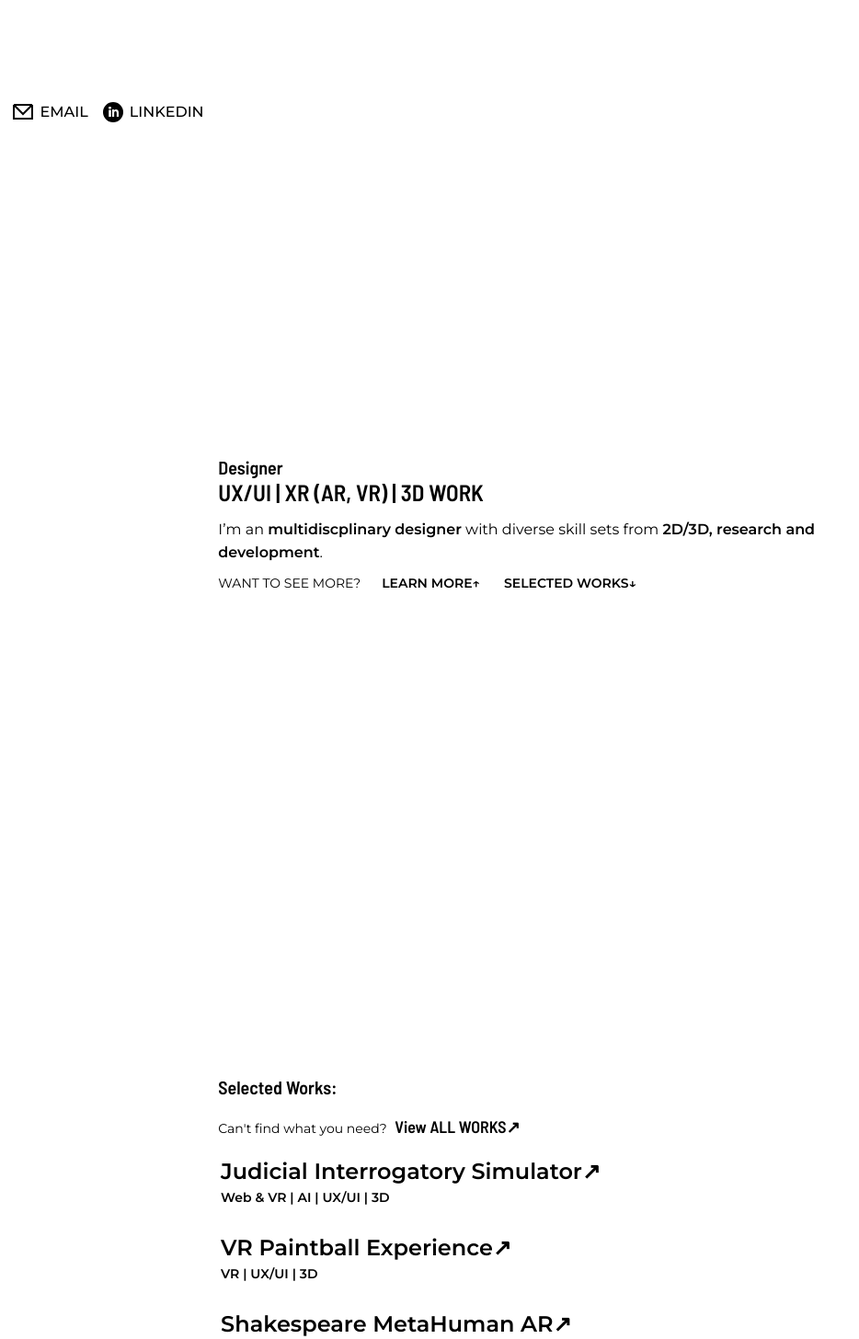
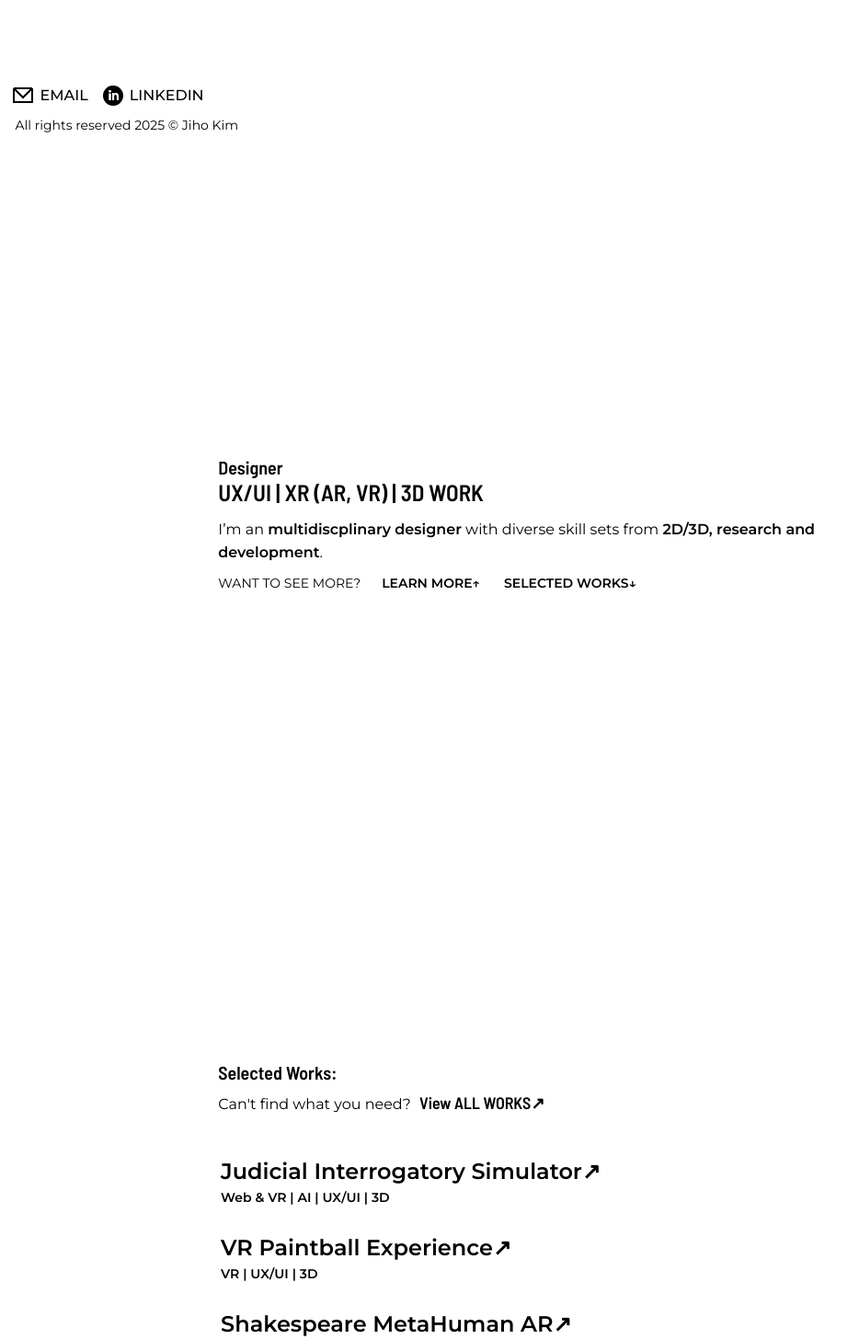
Before and after one commit to jk1119/jk1119.github.io, a website built with Parcel: page index.html in a window 1280 px wide. Shown: the part 640-2096 px from the top of the page at 92% size, without its empty margins (0-934 px from the left). Built offline with nearby package versions, Linux system fonts and the light colour scheme.

Commit message:
fixed bug
allwork button, added rights

```diff
--- a/css/global.css
+++ b/css/global.css
@@ -135,12 +135,23 @@ footer {
   left:0%;
 }
 
+footer p {
+  margin-top: 0%;
+  margin-bottom: 0%;
+  padding: 0px 10px;
+}
+
 .contacts {
   position: relative;
   padding-left: 0.5%;
   text-align: left;
   text-decoration: none;
   color: black;
+}
+
+.contacts p {
+  margin-top: 0%;
+  margin-bottom: 0%;
 }
 
 .contacts ul {
@@ -231,3 +242,7 @@ footer {
 .logo img {
   max-width: 125px; /* Limit the size of the logo */
 }
+
+.rights {
+  text-align: center;
+}
--- a/css/index.css
+++ b/css/index.css
@@ -128,13 +128,14 @@
 
   .head {
     position:absolute;
-    top: 25%;
-    left: 2%
+    top: 23%;
+    left: 2%;
+    margin-bottom: 10px;
   }
 
   .head p{
-    font-size: 20px;
-    pointer-events: none;
+    margin-top: 0%;
+    font-size: 16px;
 
   }
 
--- a/index.html
+++ b/index.html
@@ -135,7 +135,7 @@
       <div class="projectpage" id="projects">
         <div class="head">
           <header> Selected Works:</header>
-          </p>Can't find what you need? <a href="./archive.html"><header2>View ALL WORKS↗</header2></a></p>
+          <p>Can't find what you need? <a href="./archive.html"><header2>View ALL WORKS↗</header2></a></p>
 
           <header2></header2>
         </div>
@@ -183,6 +183,7 @@
         </div>
       </div>
     </div>
+    </div>
 
 
   <footer>
@@ -198,8 +199,8 @@
         </li>
       </ul>
     <div>
+      <p>All rights reserved 2025 &copy; Jiho Kim</p>
   </footer>
-  </body>
 
 
   <script>
@@ -308,4 +309,8 @@
 
     </script>
 
+  </body>
+
+
+
 </html>
```
Also changed, not shown: archive.html (+2 -0 lines), jis.html (+6 -0 lines), metahuman.html (+4 -0 lines), vr.html (+4 -0 lines). Lines whose indentation alone changed are shown as unchanged.
